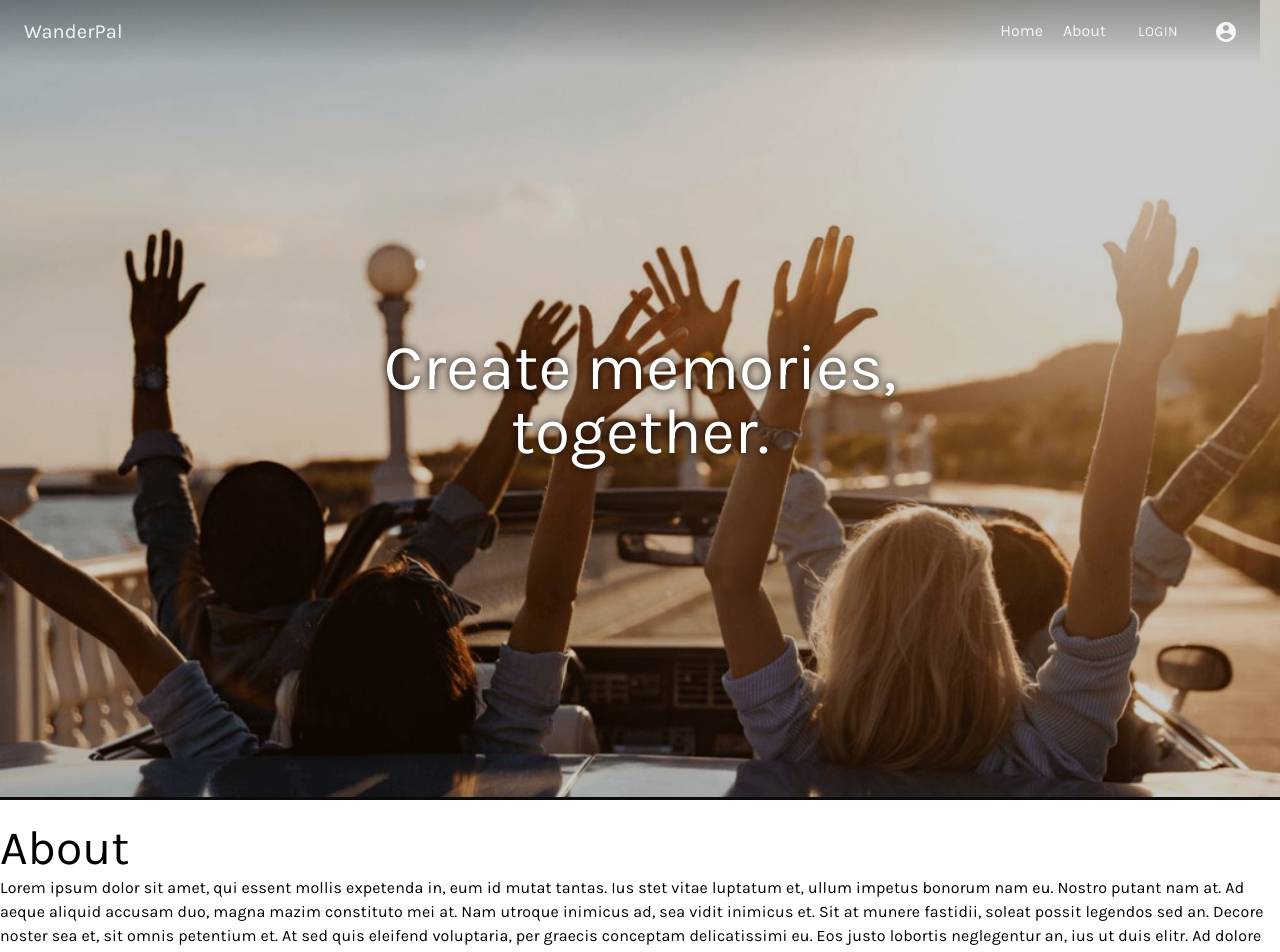
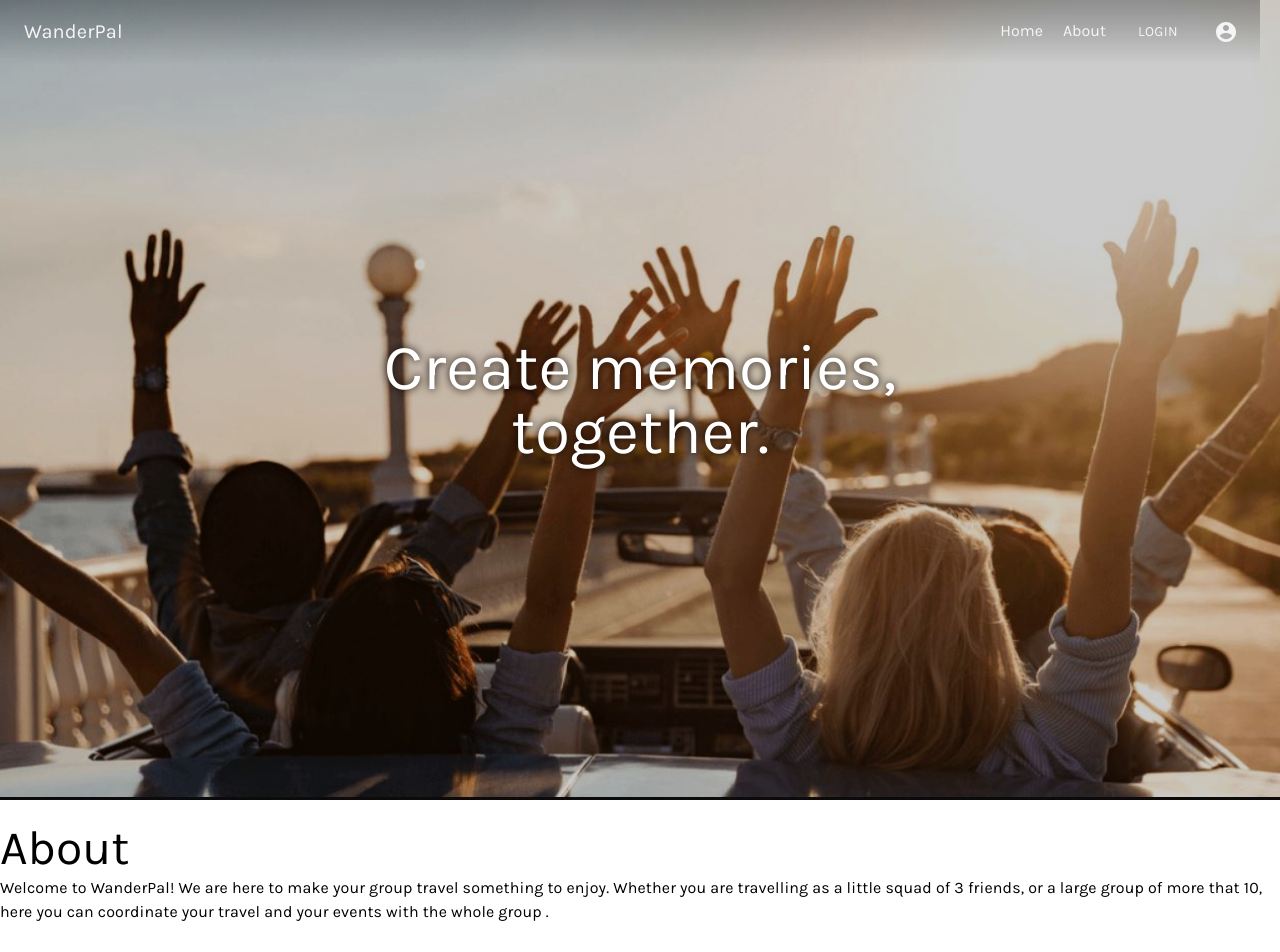
Before and after one commit to Codechief09/wonderpals, a React (Create React App) app: page / in a window 1280 px wide. Shown: the top 952 px of the page. Built offline with nearby package versions, Linux system fonts and the light colour scheme; no server answers.

Commit message:
need to checkout

```diff
--- a/src/component/About/About.js
+++ b/src/component/About/About.js
@@ -11,12 +11,8 @@ export default class About extends React.Component {
           About
         </Typography>
         <Typography variant='body1'>
-          Lorem ipsum dolor sit amet, qui essent mollis expetenda in, eum id mutat tantas. Ius stet vitae luptatum et, ullum impetus bonorum nam
-          eu. Nostro putant nam at. Ad aeque aliquid accusam duo, magna mazim constituto mei at. Nam utroque inimicus ad, sea vidit inimicus et.            Sit at munere fastidii, soleat possit legendos sed an.
+          Welcome to WanderPal! We are here to make your group travel something to enjoy. Whether you are travelling as a little squad of 3 friends, or a large group of more that 10, here you can coordinate your travel and your events with the whole group <break/>.
 
-          Decore noster sea et, sit omnis petentium et. At sed quis eleifend voluptaria, per graecis conceptam delicatissimi eu. Eos justo
-          lobortis neglegentur an, ius ut duis elitr. Ad dolore quaeque detraxit nec, tempor everti per an, vis dicit laudem luptatum ut. Affert
-          mandamus quaerendum te mei, nec tollit eloquentiam ad.
         </Typography>
 
       </Container>
```
